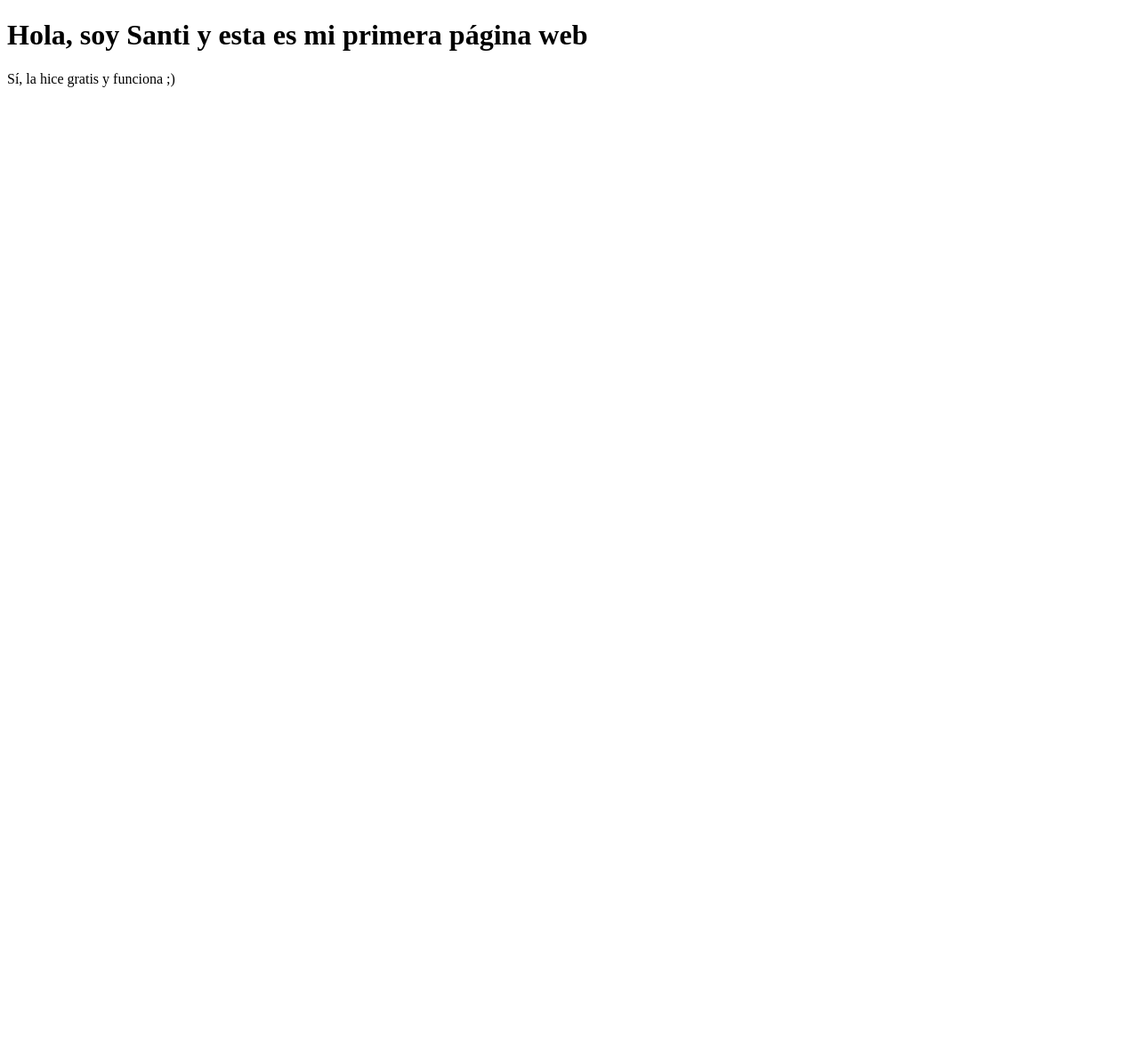
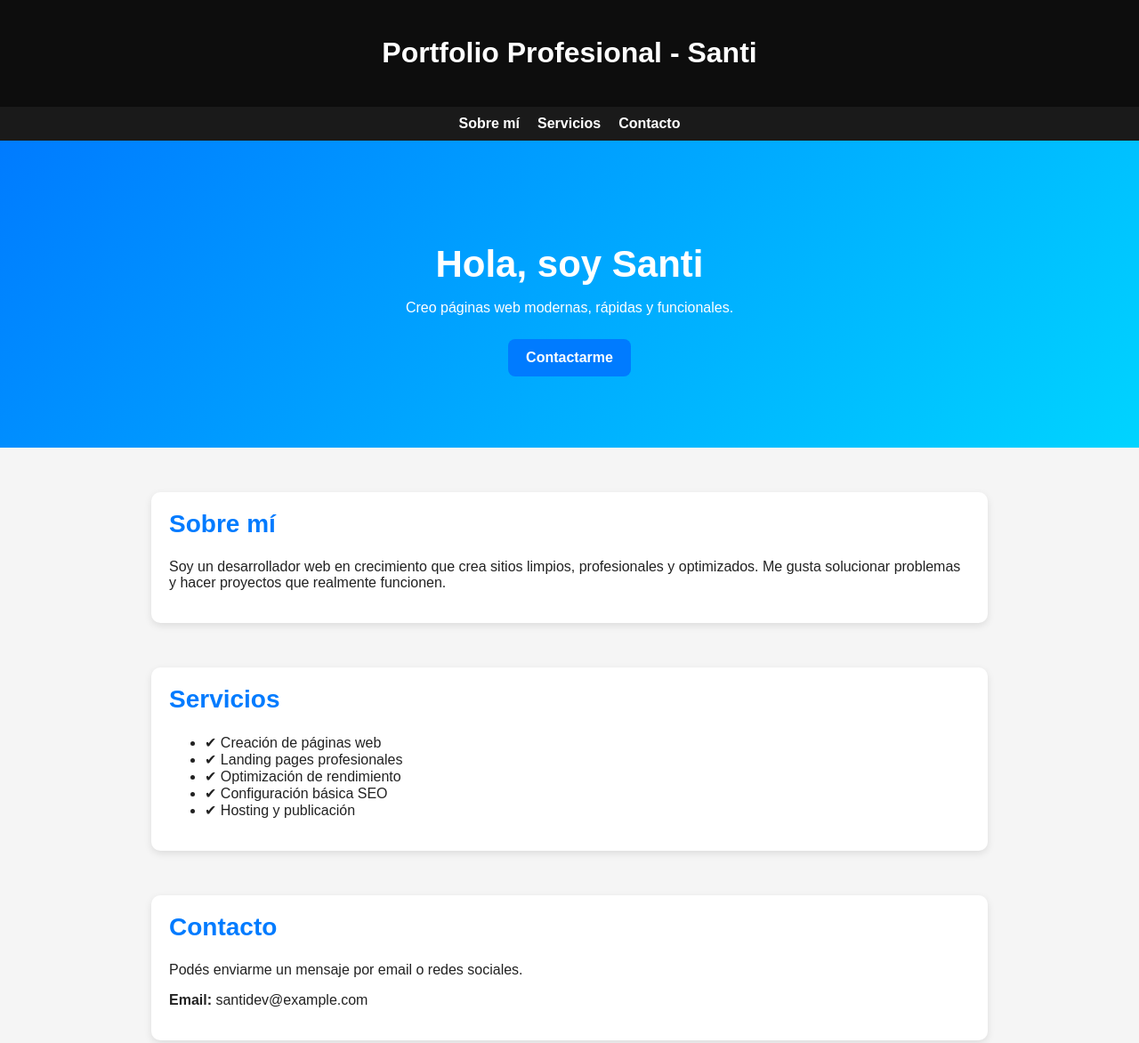
Before and after one commit to Santiago-912/santi-web, a plain HTML site: page index.html in a window 1280 px wide. Shown: the top 1172 px of the page at 89% size. Before the commit the page ends 800 px from the top, so only its background shows below. Drawn offline with Linux system fonts and the light colour scheme.

Commit message:
Update index.html

```diff
--- a/index.html
+++ b/index.html
@@ -1,11 +1,119 @@
 <!DOCTYPE html>
-<html>
+<html lang="es">
 <head>
-  <meta charset="UTF-8">
-  <title>Mi Primera Web</title>
+  <meta charset="UTF-8" />
+  <meta name="viewport" content="width=device-width, initial-scale=1.0" />
+  <title>Portfolio de Santi</title>
+  <style>
+    body {
+      margin: 0;
+      font-family: Arial, sans-serif;
+      background: #f5f5f5;
+      color: #222;
+    }
+    header {
+      background: #0d0d0d;
+      padding: 20px;
+      color: #fff;
+      text-align: center;
+    }
+    nav {
+      background: #1a1a1a;
+      padding: 10px;
+      display: flex;
+      justify-content: center;
+      gap: 20px;
+    }
+    nav a {
+      color: #fff;
+      text-decoration: none;
+      font-weight: bold;
+    }
+    .hero {
+      padding: 80px 20px;
+      text-align: center;
+      background: linear-gradient(135deg, #007bff, #00d4ff);
+      color: white;
+    }
+    .hero h1 {
+      font-size: 42px;
+      margin-bottom: 10px;
+    }
+    .section {
+      max-width: 900px;
+      margin: 50px auto;
+      padding: 20px;
+      background: white;
+      border-radius: 10px;
+      box-shadow: 0 3px 8px rgba(0,0,0,0.1);
+    }
+    .section h2 {
+      margin-top: 0;
+      font-size: 28px;
+      color: #007bff;
+    }
+    footer {
+      text-align: center;
+      padding: 20px;
+      margin-top: 40px;
+      background: #0d0d0d;
+      color: white;
+    }
+    .btn {
+      display: inline-block;
+      padding: 12px 20px;
+      background: #007bff;
+      color: white;
+      border-radius: 8px;
+      text-decoration: none;
+      font-weight: bold;
+      margin-top: 10px;
+    }
+  </style>
 </head>
 <body>
-  <h1>Hola, soy Santi y esta es mi primera página web</h1>
-  <p>Sí, la hice gratis y funciona ;)</p>
+  <header>
+    <h1>Portfolio Profesional - Santi</h1>
+  </header>
+
+  <nav>
+    <a href="#sobre">Sobre mí</a>
+    <a href="#servicios">Servicios</a>
+    <a href="#contacto">Contacto</a>
+  </nav>
+
+  <section class="hero">
+    <h1>Hola, soy Santi</h1>
+    <p>Creo páginas web modernas, rápidas y funcionales.</p>
+    <a class="btn" href="#contacto">Contactarme</a>
+  </section>
+
+  <section id="sobre" class="section">
+    <h2>Sobre mí</h2>
+    <p>
+      Soy un desarrollador web en crecimiento que crea sitios limpios, profesionales y optimizados. Me gusta solucionar problemas y hacer proyectos que realmente funcionen.
+    </p>
+  </section>
+
+  <section id="servicios" class="section">
+    <h2>Servicios</h2>
+    <ul>
+      <li>✔ Creación de páginas web</li>
+      <li>✔ Landing pages profesionales</li>
+      <li>✔ Optimización de rendimiento</li>
+      <li>✔ Configuración básica SEO</li>
+      <li>✔ Hosting y publicación</li>
+    </ul>
+  </section>
+
+  <section id="contacto" class="section">
+    <h2>Contacto</h2>
+    <p>Podés enviarme un mensaje por email o redes sociales.</p>
+    <p><strong>Email:</strong> santidev@example.com</p>
+  </section>
+
+  <footer>
+    © 2025 Santi - Portfolio Profesional
+  </footer>
 </body>
 </html>
```
